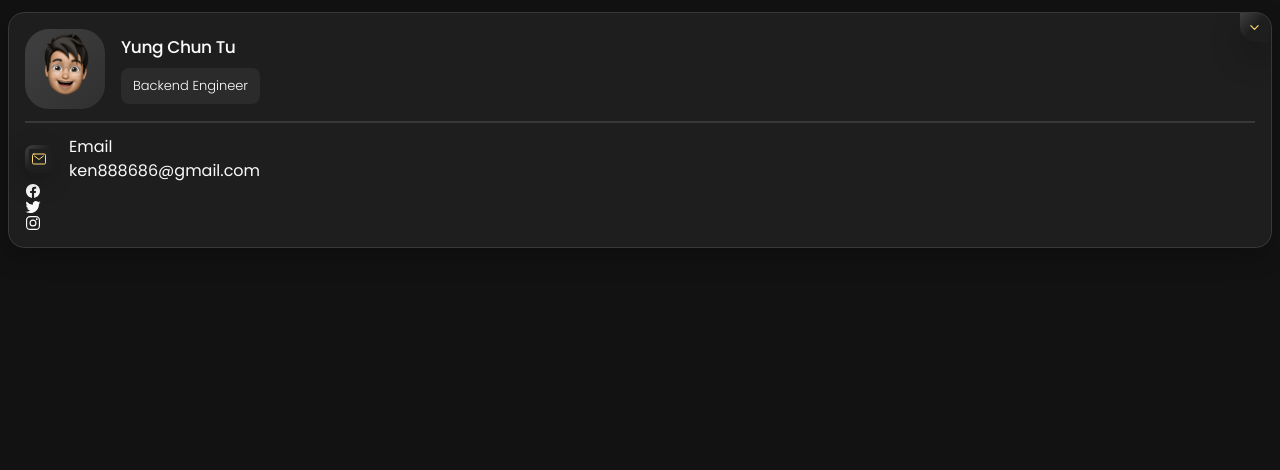
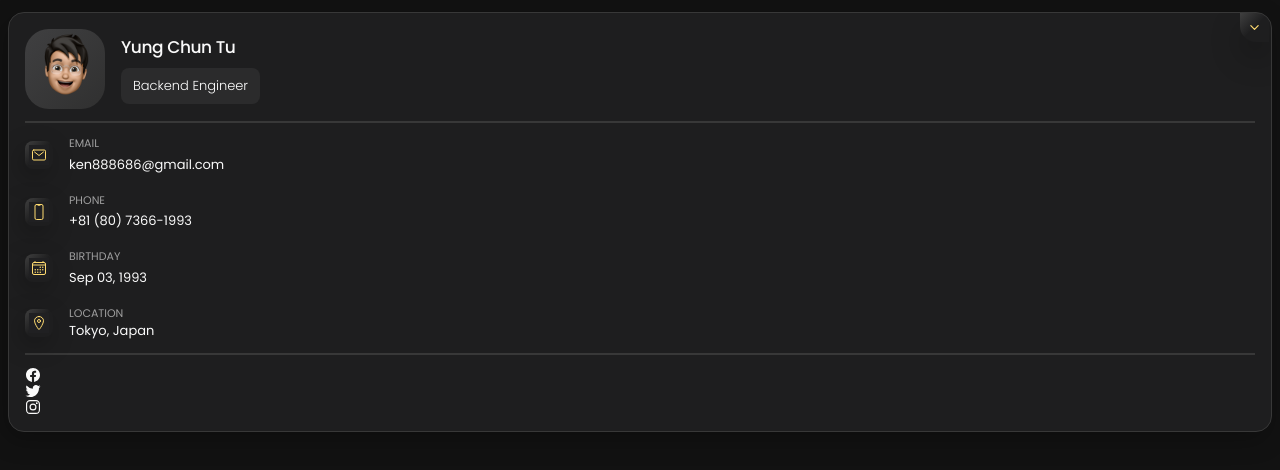
Before and after one commit to ken888686/ken888686.github.io, a React (Vite) app: page / in a window 1280 px wide. Both pictures are taken after a click on the button 1254 px from the left and 27 px from the top of the page. Shown: the top 470 px of the page. Built offline with nearby package versions, Linux system fonts and the light colour scheme.

Commit message:
create Contact List component

```diff
--- /dev/null
+++ b/src/components/ContactInfo.tsx
@@ -0,0 +1,27 @@
+import React from 'react';
+
+function ContactInfo({
+  id,
+  icon,
+  title,
+  children,
+}: {
+  id: number;
+  icon: JSX.Element;
+  title: string;
+  children: JSX.Element;
+}) {
+  return (
+    <li key={id} className='flex min-w-full items-center gap-4'>
+      <div className='relative z-10 flex h-7 w-7 items-center justify-center rounded-lg -bg--border-gradient-onyx -text--orange-yellow-crayola -shadow--shadow-1 before:absolute before:inset-1 before:-z-10 before:-bg--eerie-black-1'>
+        {icon}
+      </div>
+      <div className='w-[calc(100%-46px)] max-w-[calc(100%-46px)]'>
+        <p className='-text--fs-8 uppercase -text--light-gray-70'>{title}</p>
+        {children}
+      </div>
+    </li>
+  );
+}
+
+export default ContactInfo;
--- /dev/null
+++ b/src/components/ContactList.tsx
@@ -0,0 +1,60 @@
+import React from 'react';
+import {
+  IoMailOutline,
+  IoPhonePortraitOutline,
+  IoCalendarOutline,
+  IoLocationOutline,
+} from 'react-icons/io5';
+import ContactInfo from './ContactInfo';
+const contactInfo: { id: number; title: string; icon: JSX.Element; element: JSX.Element }[] = [
+  {
+    id: 1,
+    title: 'Email',
+    icon: <IoMailOutline />,
+    element: (
+      <a href='mailto:ken888686@gmail.com' className='-text--fs-7 -text--white-2'>
+        ken888686@gmail.com
+      </a>
+    ),
+  },
+  {
+    id: 2,
+    title: 'Phone',
+    icon: <IoPhonePortraitOutline />,
+    element: (
+      <a href='tel:+8180-7366-1993' className='-text--fs-7 -text--white-2'>
+        +81 (80) 7366-1993
+      </a>
+    ),
+  },
+  {
+    id: 3,
+    title: 'Birthday',
+    icon: <IoCalendarOutline />,
+    element: (
+      <time dateTime='1993-09-03' className='-text--fs-7 -text--white-2'>
+        Sep 03, 1993
+      </time>
+    ),
+  },
+  {
+    id: 4,
+    title: 'Location',
+    icon: <IoLocationOutline />,
+    element: <address className='-text--fs-7 not-italic -text--white-2'>Tokyo, Japan</address>,
+  },
+];
+
+function ContactList() {
+  const renderContactInfo = contactInfo.map((x) => {
+    return (
+      <ContactInfo key={x.id} id={x.id} icon={x.icon} title={x.title}>
+        {x.element}
+      </ContactInfo>
+    );
+  });
+
+  return <ul className='grid grid-cols-1 gap-4'>{renderContactInfo}</ul>;
+}
+
+export default ContactList;
--- /dev/null
+++ b/src/components/Separator.tsx
@@ -0,0 +1,7 @@
+import React from 'react';
+
+function Separator() {
+  return <div className='my-3 h-0.5 w-full -bg--jet'></div>;
+}
+
+export default Separator;
--- a/src/components/Sidebar.tsx
+++ b/src/components/Sidebar.tsx
@@ -10,6 +10,9 @@ import {
   IoLogoTwitter,
   IoLogoInstagram,
 } from 'react-icons/io5';
+import ContactList from './ContactList';
+import Separator from './Separator';
+import ContactInfo from './ContactInfo';
 
 const Sidebar = () => {
   const [isPending, startTransition] = useTransition();
@@ -25,7 +28,7 @@ const Sidebar = () => {
     <aside
       className={`z-10 mb-4
       ${showMore ? 'max-h-fit' : 'max-h-28'}
-       overflow-hidden rounded-2xl border -border--jet -bg--eerie-black-2 p-4 -text--white-2 -shadow--shadow-1`}
+      overflow-hidden rounded-2xl border -border--jet -bg--eerie-black-2 p-4 -text--white-2 -shadow--shadow-1`}
     >
       <div className='relative flex items-center justify-start gap-4'>
         <figure className='rounded-3xl -bg--bg-gradient-onyx'>
@@ -58,55 +61,9 @@ const Sidebar = () => {
         ${showMore ? 'opacity-1 visible' : 'invisible opacity-0'}
         -transition--transition-2`}
       >
-        <div className='my-3 h-0.5 w-full -bg--jet'></div>
-        <ul className='grid grid-cols-1 gap-4'>
-          <li className='flex min-w-full items-center gap-4'>
-            <div className='relative z-10 flex h-7 w-7 items-center justify-center rounded-lg -bg--border-gradient-onyx -text--orange-yellow-crayola -shadow--shadow-1 before:absolute before:inset-1 before:-z-10 before:-bg--eerie-black-1'>
-              <IoMailOutline />
-            </div>
-            <div className='contact-info'>
-              <p className='contact-title'>Email</p>
-              <a href='mailto:ken888686@gmail.com' className='contact-link'>
-                ken888686@gmail.com
-              </a>
-            </div>
-          </li>
-          {/*
-          <li className='contact-item'>
-            <div className='icon-box'>
-              <IoPhonePortraitOutline />
-            </div>
-            <div className='contact-info'>
-              <p className='contact-title'>Phone</p>
-              <a href='tel:+12133522795' className='contact-link'>
-                +1 (213) 352-2795
-              </a>
-            </div>
-          </li>
-
-          <li className='contact-item'>
-            <div className='icon-box'>
-              <IoCalendarOutline />
-            </div>
-            <div className='contact-info'>
-              <p className='contact-title'>Birthday</p>
-              <time dateTime='1982-06-23'>June 23, 1982</time>
-            </div>
-          </li>
-
-          <li className='contact-item'>
-            <div className='icon-box'>
-              <IoLocationOutline />
-            </div>
-            <div className='contact-info'>
-              <p className='contact-title'>Location</p>
-              <address>Sacramento, California, USA</address>
-            </div>
-          </li>
-          */}
-        </ul>
-
-        <div className='separator'></div>
+        <Separator />
+        <ContactList />
+        <Separator />
 
         <ul className='social-list'>
           <li className='social-item'>
```
